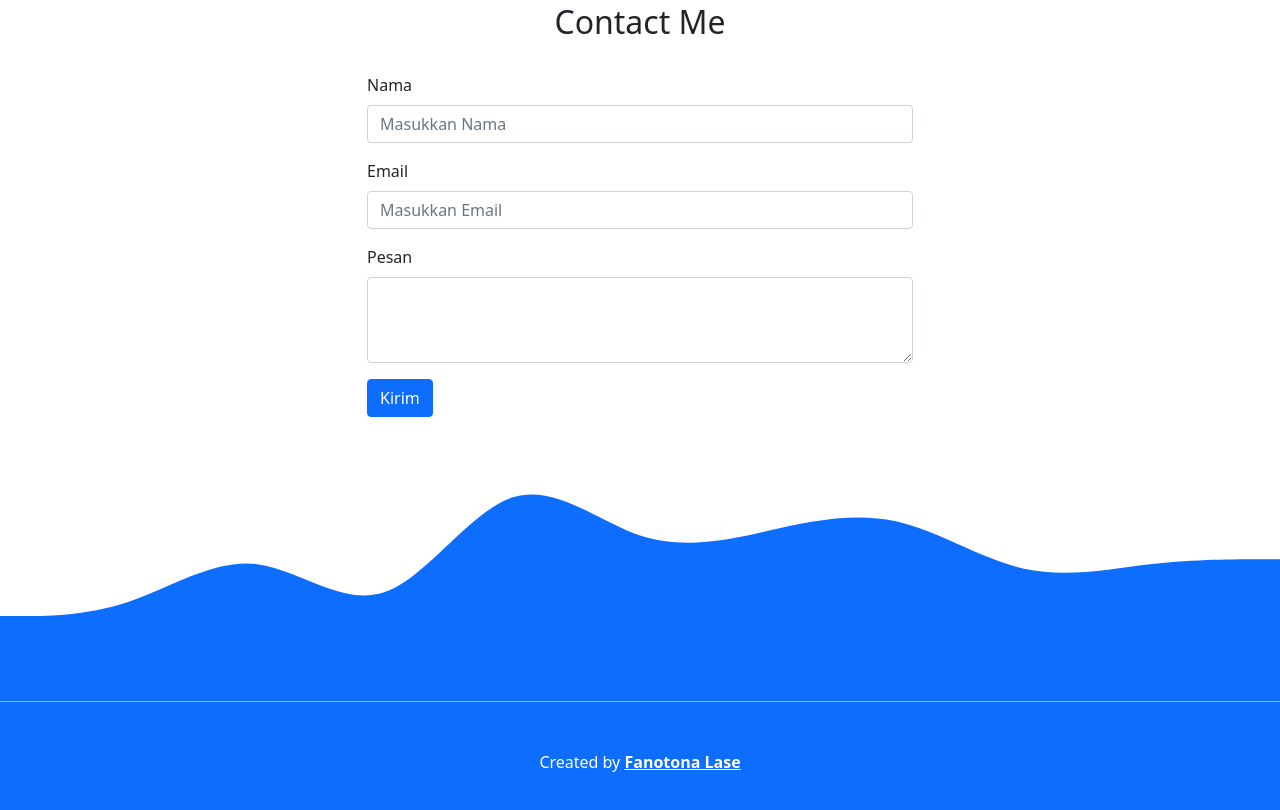
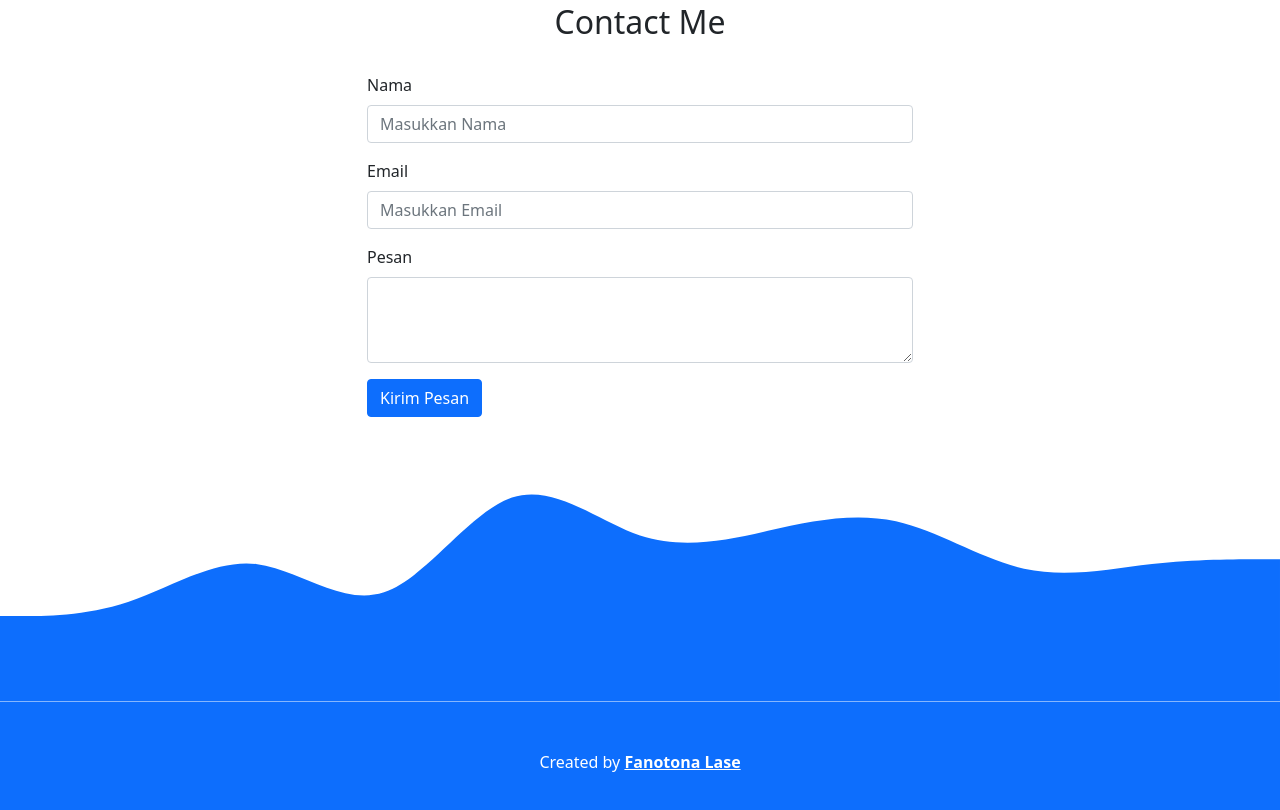
Before and after one commit to fanotona/mywebsite, a plain HTML site: page index.html in a window 1280 px wide. Shown: the part 2475-3285 px from the top of the page. Drawn offline with nearby package versions, Linux system fonts and the light colour scheme.

Commit message:
ubah jadi kirim pesan

```diff
--- a/index.html
+++ b/index.html
@@ -172,7 +172,7 @@
                 <label for="pesan" class="form-label">Pesan</label>
                 <textarea class="form-control" id="pesan" rows="3" name="pesan"></textarea>
               </div>
-              <button type="submit" class="btn btn-primary btn-kirim">Kirim</button>
+              <button type="submit" class="btn btn-primary btn-kirim">Kirim Pesan</button>
 
               <button class="btn btn-primary btn-loading d-none" type="button" disabled>
                 <span class="spinner-grow spinner-grow-sm" role="status" aria-hidden="true"></span>
```
